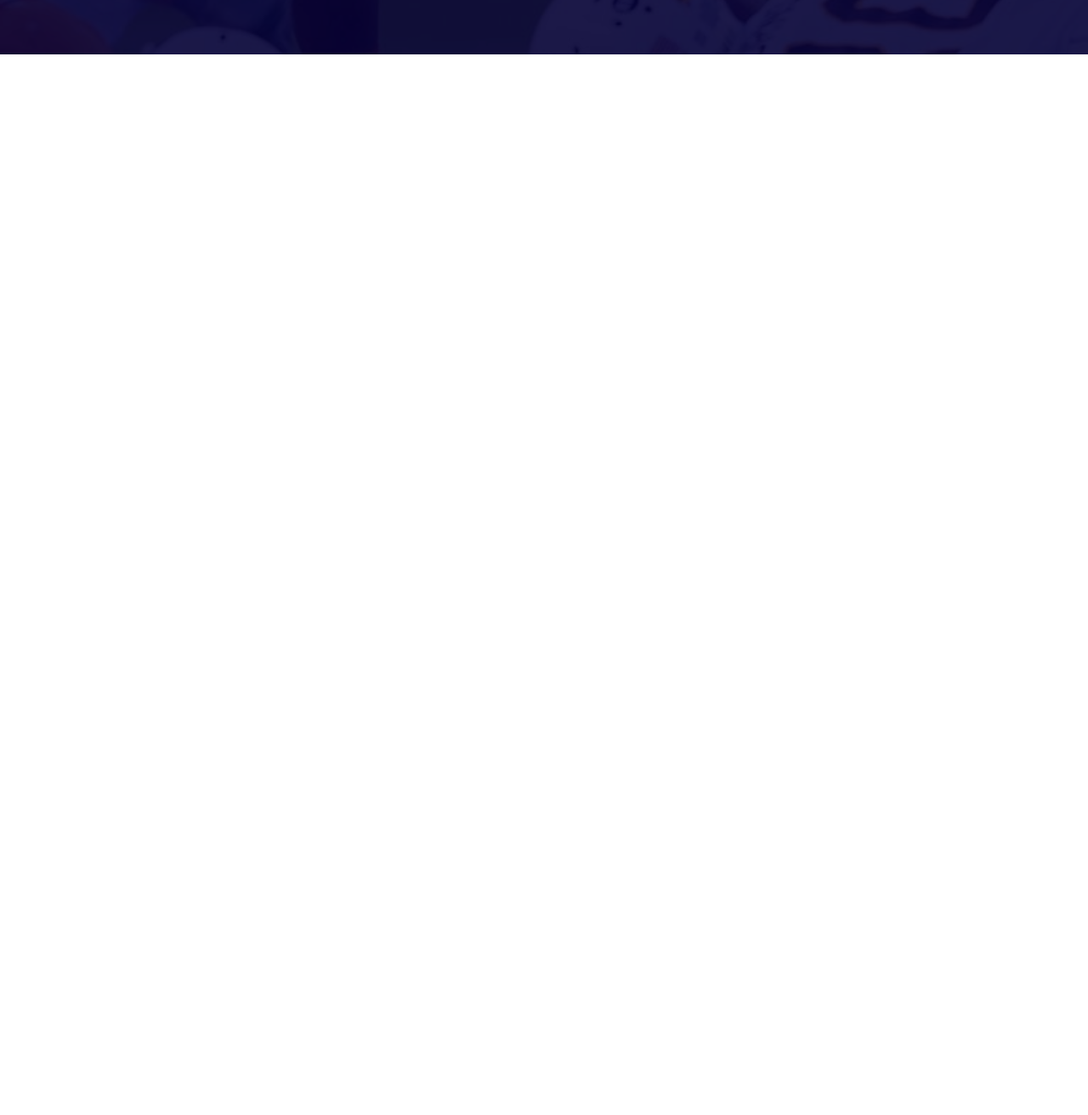
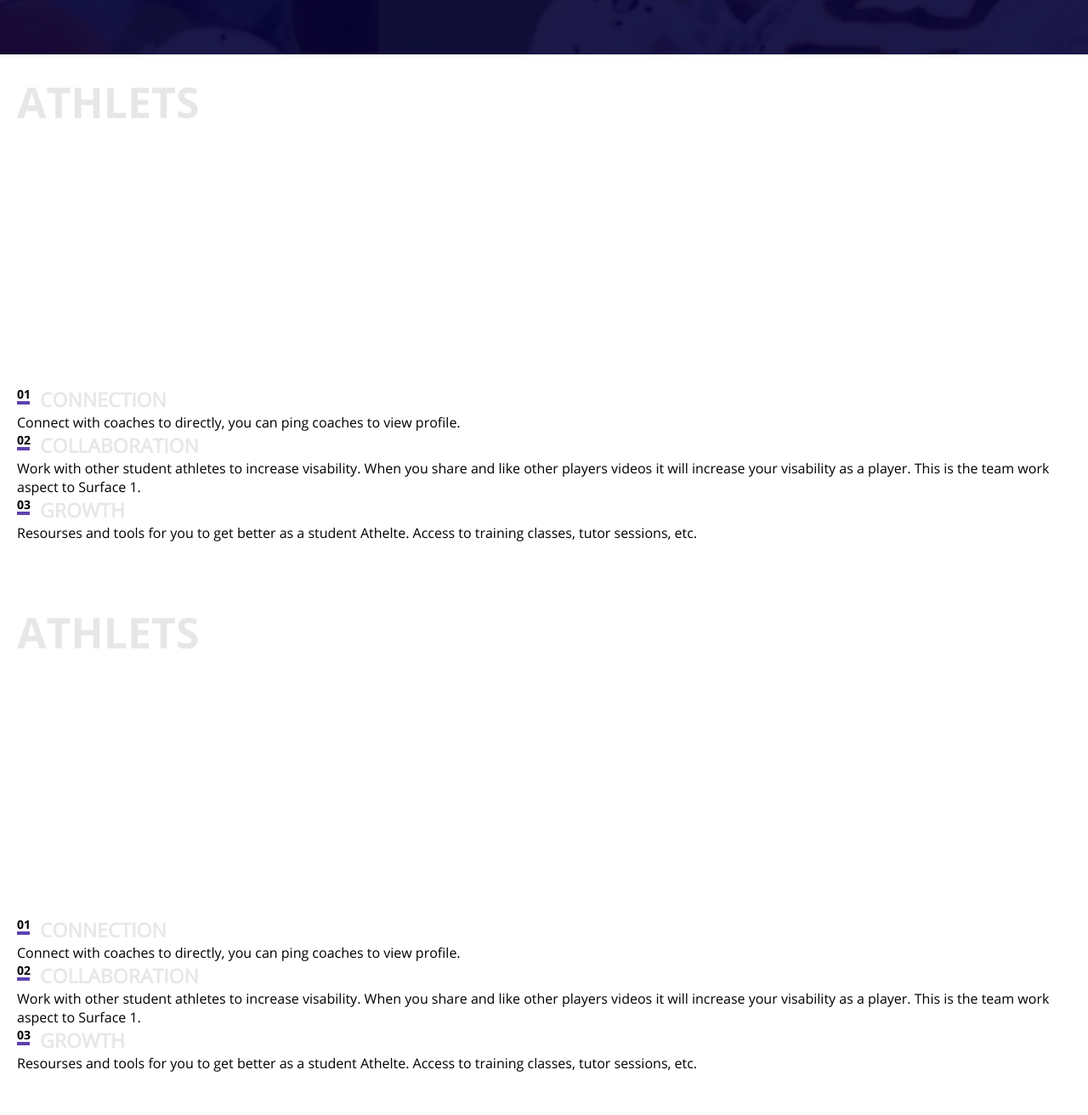
Before and after one commit to ZenkiOo/Surface, a plain HTML site: page index.html in a window 1280 px wide. Shown: the part 626-1938 px from the top of the page at 85% size. Before the commit the page ends 800 px from the top, so only its background shows below. Drawn offline with Linux system fonts and the light colour scheme; files whose address does not match are found by name.

Commit message:
add steps block

```diff
--- a/css/style.css
+++ b/css/style.css
@@ -96,3 +96,33 @@ body {
 .welcome-button-goo {
   margin-top: 15px;
 }
+.three-steps {
+  padding: 22px 20px 50px 20px;
+}
+.steps-main-title {
+  padding-bottom: 300px;
+  font-size: 50px;
+  font-family: "OpenSans-Bold";
+  color: #e7e7e7;
+}
+.steps-title {
+  margin-left: 27px;
+  font-size: 23px;
+  color: #e7e7e7;
+  position: relative;
+}
+.steps-num {
+  position: absolute;
+  font-size: 14px;
+  font-family: "OpenSans-Bold";
+  color: #000;
+}
+.steps-num::after {
+  left: 0;
+  top: 18px;
+  content: "";
+  position: absolute;
+  width: 15px;
+  height: 4px;
+  background-color: #5e42b0;
+}
--- a/index.html
+++ b/index.html
@@ -65,6 +65,65 @@
           </div>
         </div>
       </header>
+      <main class="main">
+        <section class="three-steps">
+          <h3 class="steps-main-title upp-text">athlets</h3>
+          <div class="step-first">
+            <span class="steps-num">01</span>
+            <h4 class="steps-title upp-text">connection</h4>
+            <p class="steps-text">
+              Connect with coaches to directly, you can ping coaches to view
+              profile.
+            </p>
+          </div>
+          <div class="step-second">
+            <span class="steps-num">02</span>
+            <h4 class="steps-title upp-text">collaboration</h4>
+            <p class="steps-text">
+              Work with other student athletes to increase visability. When you
+              share and like other players videos it will increase your
+              visability as a player. This is the team work aspect to Surface 1.
+            </p>
+          </div>
+          <div class="step-third">
+            <span class="steps-num">03</span>
+            <h4 class="steps-title upp-text">growth</h4>
+            <p class="steps-text">
+              Resourses and tools for you to get better as a student Athelte.
+              Access to training classes, tutor sessions, etc.
+            </p>
+          </div>
+        </section>
+
+        <section class="three-steps">
+          <h3 class="steps-main-title upp-text">athlets</h3>
+          <div class="step-first">
+            <span class="steps-num">01</span>
+            <h4 class="steps-title upp-text">connection</h4>
+            <p class="steps-text">
+              Connect with coaches to directly, you can ping coaches to view
+              profile.
+            </p>
+          </div>
+          <div class="step-second">
+            <span class="steps-num">02</span>
+            <h4 class="steps-title upp-text">collaboration</h4>
+            <p class="steps-text">
+              Work with other student athletes to increase visability. When you
+              share and like other players videos it will increase your
+              visability as a player. This is the team work aspect to Surface 1.
+            </p>
+          </div>
+          <div class="step-third">
+            <span class="steps-num">03</span>
+            <h4 class="steps-title upp-text">growth</h4>
+            <p class="steps-text">
+              Resourses and tools for you to get better as a student Athelte.
+              Access to training classes, tutor sessions, etc.
+            </p>
+          </div>
+        </section>
+      </main>
     </div>
   </body>
 </html>
```
